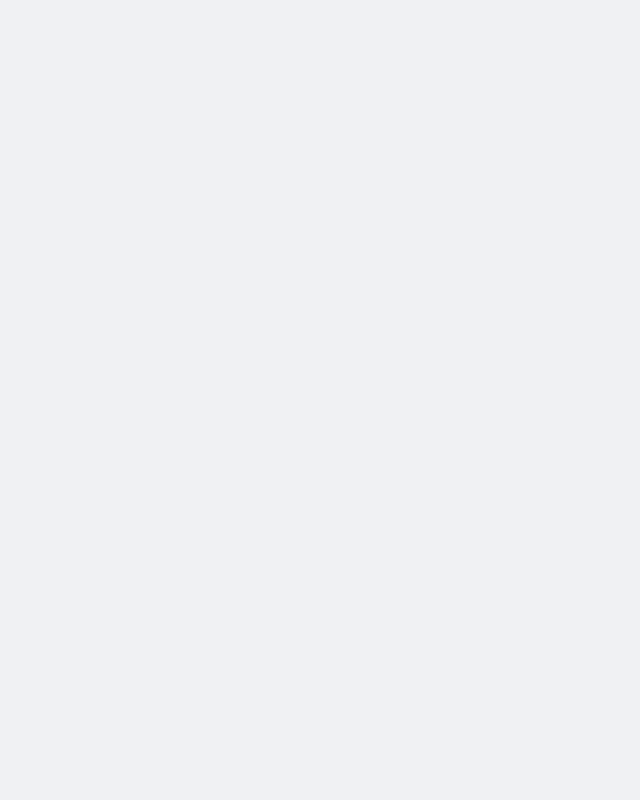
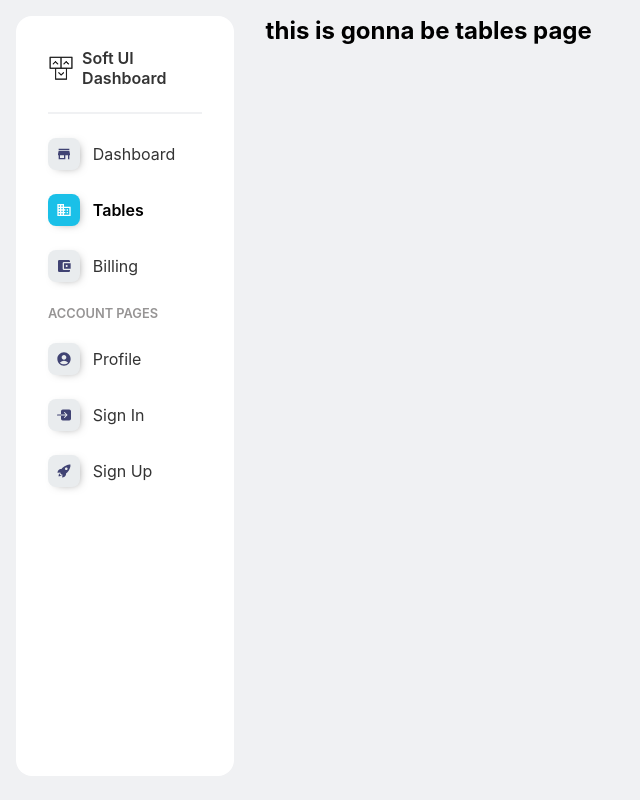
Before and after one commit to jamoliddinsaidov/soft_ui_dashboard, a React (Create React App) app: page /tables in a window 1280 px wide. Shown: the whole page, without its empty margins (0-640 px from the left). Built offline with nearby package versions, Linux system fonts and the light colour scheme.

Commit message:
refactor sidebar & add empty pages

```diff
--- a/src/App.js
+++ b/src/App.js
@@ -1,8 +1,10 @@
 import React from 'react'
-import { Switch, Route } from 'react-router-dom'
+import { Switch, Route, Redirect } from 'react-router-dom'
 
 // pages
 import Dashboard from './pages/Dashboard/Dashboard'
+import Tables from './pages/Tables/Tables'
+import Billing from './pages/Billing/Billing'
 
 // styles
 import { GlobalStyles, StyledApp } from './GlobalStyles'
@@ -12,7 +14,10 @@ function App() {
     <StyledApp>
       <GlobalStyles />
       <Switch>
-        <Route exact path='/' component={Dashboard} />
+        <Route path='/tables' component={Tables} />
+        <Route path='/billing' component={Billing} />
+        <Route exact path='/dashboard' component={Dashboard} />
+        <Redirect to='/dashboard' />
       </Switch>
     </StyledApp>
   )
--- a/src/assets/contents/Navigations/SidebarContents.js
+++ b/src/assets/contents/Navigations/SidebarContents.js
@@ -6,7 +6,7 @@ export const SidebarMainContents = [
   {
     icon: <MdStore />,
     title: 'Dashboard',
-    link: '/',
+    link: '/dashboard',
   },
   {
     icon: <MdBusiness />,
--- a/src/components/Navigations/Sidebar.jsx
+++ b/src/components/Navigations/Sidebar.jsx
@@ -2,9 +2,10 @@ import React from 'react'
 
 // components
 import ImageAndTexts from '../ImageAndTexts/ImageAndTexts'
+import SidebarLink from './SidebarLink'
 
 // styles
-import { StyledImageAndTexts, StyledSidebar, StyledSidebarLink } from './styles/StyledSidebar'
+import { StyledImageAndTexts, StyledSidebar } from './styles/StyledSidebar'
 
 // utils
 import { SidebarMainContents, SidebarAccountContents } from '../../assets/contents/Navigations/SidebarContents'
@@ -17,21 +18,9 @@ const Sidebar = () => {
         <ImageAndTexts image={logoImage} title='Soft UI Dashboard' />
       </StyledImageAndTexts>
 
-      {SidebarMainContents.map((content) => (
-        <StyledSidebarLink to={content.link} key={content.title + 'qwerty'}>
-          <button>{content.icon}</button>
-          <p>{content.title}</p>
-        </StyledSidebarLink>
-      ))}
-
+      <SidebarLink contents={SidebarMainContents} />
       <p className='account_pages_title'>Account Pages</p>
-
-      {SidebarAccountContents.map((content) => (
-        <StyledSidebarLink to={content.link} key={content.title + 'qwerty'}>
-          <button>{content.icon}</button>
-          <p>{content.title}</p>
-        </StyledSidebarLink>
-      ))}
+      <SidebarLink contents={SidebarAccountContents} />
     </StyledSidebar>
   )
 }
--- /dev/null
+++ b/src/components/Navigations/SidebarLink.jsx
@@ -0,0 +1,19 @@
+import React from 'react'
+
+// styles
+import { StyledSidebarLink } from './styles/StyledSidebarLink'
+
+const SidebarLink = ({ contents }) => {
+  return (
+    <div>
+      {contents.map((content) => (
+        <StyledSidebarLink to={content.link} key={content.title + 'qwerty'}>
+          <button>{content.icon}</button>
+          <p>{content.title}</p>
+        </StyledSidebarLink>
+      ))}
+    </div>
+  )
+}
+
+export default SidebarLink
--- a/src/components/Navigations/styles/StyledSidebar.js
+++ b/src/components/Navigations/styles/StyledSidebar.js
@@ -1,6 +1,5 @@
 import styled from 'styled-components'
 import { colors, Flex } from '../../../GlobalStyles'
-import { NavLink } from 'react-router-dom'
 
 export const StyledSidebar = styled.nav`
   background: #fff;
@@ -34,41 +33,3 @@ export const StyledImageAndTexts = styled(Flex)`
     color: ${colors.textColor};
   }
 `
-export const StyledSidebarLink = styled(NavLink)`
-  display: flex;
-  align-items: center;
-  transition: all 400ms ease;
-  margin-bottom: 1.5em;
-
-  button {
-    display: flex;
-    align-items: center;
-    justify-content: center;
-    padding: 0.5em;
-    font-size: 1rem;
-    background: ${colors.backgroundNavColor};
-    border: none;
-    border-radius: 0.5em;
-    box-shadow: 3px 2px 10px -5px rgba(0, 0, 0, 0.51);
-    cursor: pointer;
-    color: ${colors.iconColor};
-  }
-
-  p {
-    font-size: 1rem;
-    margin-left: 0.8em;
-    color: ${colors.textColor};
-  }
-
-  &.active {
-    button {
-      background: ${colors.lightBlue};
-      color: #fff;
-    }
-
-    p {
-      font-weight: 600;
-      color: #000;
-    }
-  }
-`
--- /dev/null
+++ b/src/components/Navigations/styles/StyledSidebarLink.js
@@ -0,0 +1,41 @@
+import styled from 'styled-components'
+import { colors } from '../../../GlobalStyles'
+import { NavLink } from 'react-router-dom'
+
+export const StyledSidebarLink = styled(NavLink)`
+  display: flex;
+  align-items: center;
+  margin-bottom: 1.5em;
+
+  button {
+    display: flex;
+    align-items: center;
+    justify-content: center;
+    padding: 0.5em;
+    font-size: 1rem;
+    background: ${colors.backgroundNavColor};
+    border: none;
+    border-radius: 0.5em;
+    box-shadow: 3px 2px 10px -5px rgba(0, 0, 0, 0.51);
+    cursor: pointer;
+    color: ${colors.iconColor};
+  }
+
+  p {
+    font-size: 1rem;
+    margin-left: 0.8em;
+    color: ${colors.textColor};
+  }
+
+  &.active {
+    button {
+      background: ${colors.lightBlue};
+      color: #fff;
+    }
+
+    p {
+      font-weight: 600;
+      color: #000;
+    }
+  }
+`
--- /dev/null
+++ b/src/pages/Billing/Billing.jsx
@@ -0,0 +1,14 @@
+import React from 'react'
+
+// components
+import MainLayout from '../../layouts/MainLayout'
+
+const Billing = () => {
+  return (
+    <MainLayout>
+      <h2>This is gonna be dashboard</h2>
+    </MainLayout>
+  )
+}
+
+export default Billing
--- /dev/null
+++ b/src/pages/Tables/Tables.jsx
@@ -0,0 +1,14 @@
+import React from 'react'
+
+// components
+import MainLayout from '../../layouts/MainLayout'
+
+const Tables = () => {
+  return (
+    <MainLayout>
+      <h2>this is gonna be tables page</h2>
+    </MainLayout>
+  )
+}
+
+export default Tables
```
